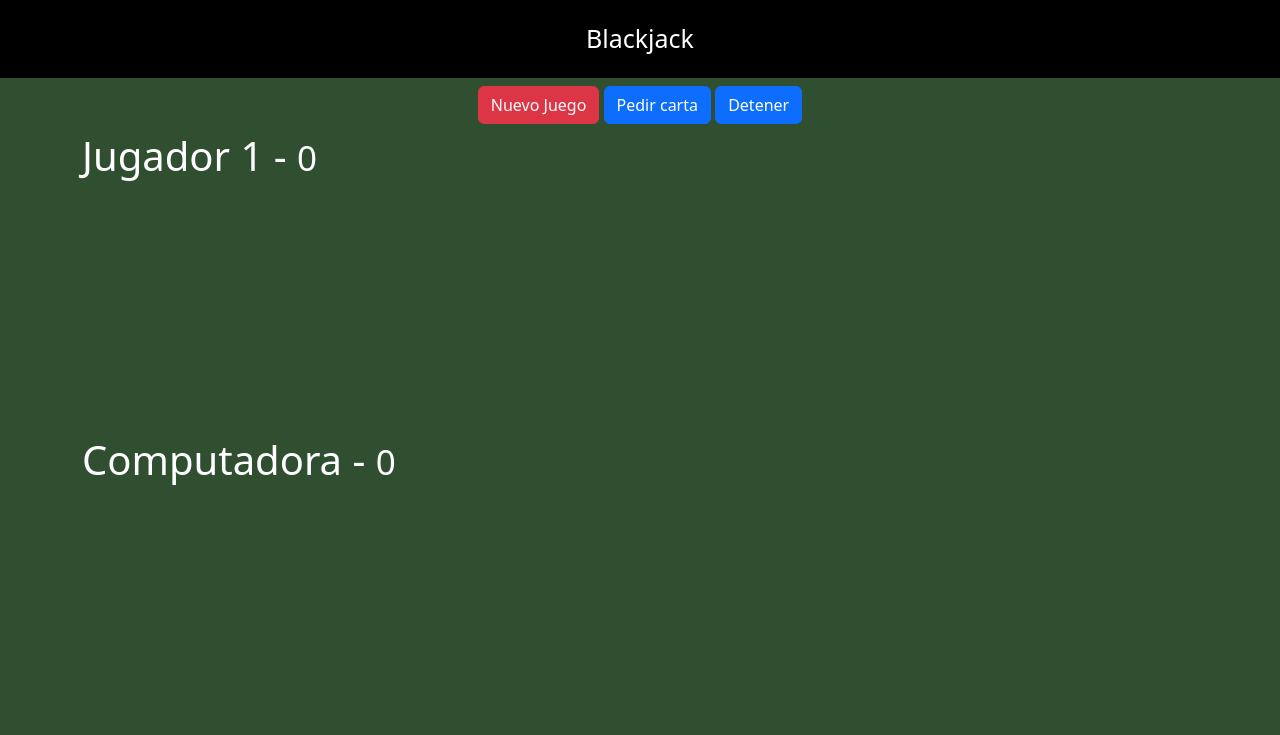
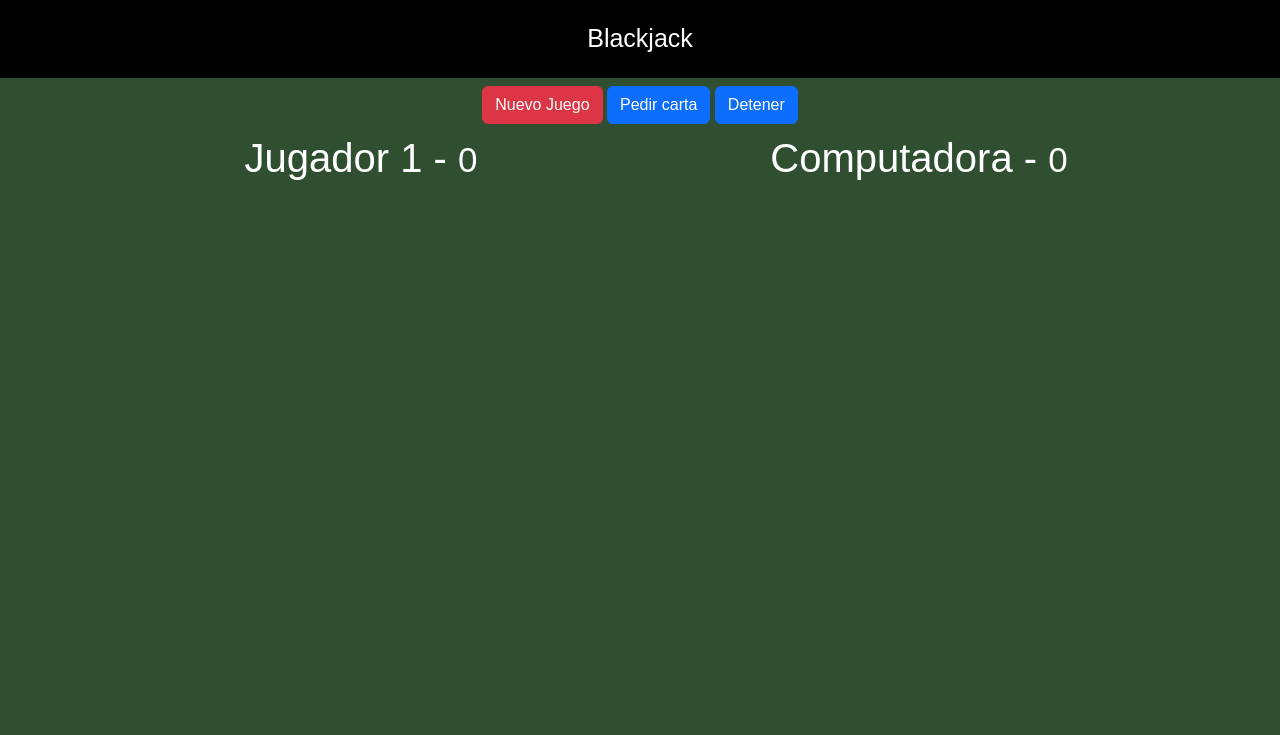
Before and after one commit to EmilioRDev/js-blackjack-vite, a website built with Vite: page index.html in a window 1280 px wide. Built offline with nearby package versions, Linux system fonts and the light colour scheme.

Commit message:
css change

```diff
--- a/docs/assets/index-HaDcO9eU.css
+++ /dev/null
@@ -1 +0,0 @@
-html,body{margin:0;background-color:#2f4f30;color:#fff}.titulo{text-align:center;background-color:#000;color:#fff;padding:20px;font-size:25px}.carta{position:relative;width:150px;left:100px;margin-left:-75px}#computadora-cartas,#jugador-cartas{height:240px}
--- /dev/null
+++ b/docs/assets/index-OgHMBtPB.css
@@ -0,0 +1 @@
+html,body{margin:0;background-color:#2f4f30;color:#fff;font-family:Arial,Helvetica,sans-serif}.titulo{text-align:center;background-color:#000;color:#fff;padding:20px;font-size:25px}.carta{position:relative;width:150px;left:100px;margin-left:-75px}#computadora-cartas,#jugador-cartas{height:240px}#divBotones{margin-bottom:10px}.game{display:grid;grid-template-columns:1fr 1fr;place-items:center}@media (max-width: 769px){.game{grid-template-columns:1fr}}
--- a/index.html
+++ b/index.html
@@ -3,7 +3,7 @@
 	<head>
 		<meta charset="UTF-8" />
 		<meta name="viewport" content="width=device-width, initial-scale=1.0" />
-		<title>Blackjack</title>
+		<title>Blackjack | Jugador vs IA</title>
 
 		<link href="https://cdn.jsdelivr.net/npm/bootstrap@5.3.2/dist/css/bootstrap.min.css" rel="stylesheet" integrity="sha384-T3c6CoIi6uLrA9TneNEoa7RxnatzjcDSCmG1MXxSR1GAsXEV/Dwwykc2MPK8M2HN" crossorigin="anonymous">
 	</head>
@@ -17,18 +17,14 @@
 					<button id="btnDetener" class="btn btn-primary">Detener</button>
 				</div>
 			</div>
-
-			<div class="row mt-2">
-				<div class="col">
+			<div class="game">
+				<div>
 					<h1>Jugador 1 - <small>0</small></h1>
 					<div id="jugador-cartas">
 						<!-- <img class="carta" src="assets/cartas/2C.png"> -->
 					</div>
 				</div>
-			</div>
-
-			<div class="row mt-2">
-				<div class="col">
+				<div>
 					<h1>Computadora - <small>0</small></h1>
 					<div id="computadora-cartas">
 						<!-- <img class="carta" src="assets/cartas/3C.png"> -->
--- a/style.css
+++ b/style.css
@@ -2,6 +2,7 @@ html, body {
   margin: 0px;
   background-color: #2F4F30;
   color: white;
+  font-family: Arial, Helvetica, sans-serif;
 }
 
 
@@ -23,3 +24,17 @@ html, body {
 #computadora-cartas, #jugador-cartas {
   height: 240px;
 }
+
+#divBotones{
+  margin-bottom: 10px;
+}
+
+.game{
+  display: grid;
+  grid-template-columns: 1fr 1fr;
+  place-items: center;
+
+  @media (max-width: 769px) {
+    grid-template-columns: 1fr; /* Cambiar a una sola columna */
+  }
+}
```
Also changed, not shown: docs/index.html (+6 -10 lines), docs/assets/index-6uWp_9Mu.js (renamed from docs/assets/index-SgRBiil0.js).
